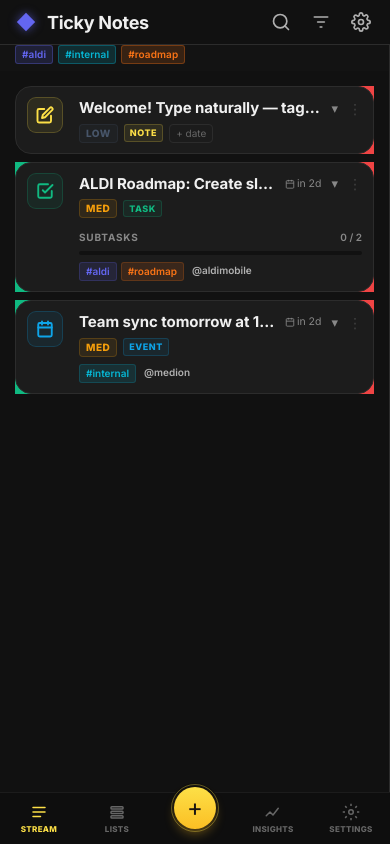
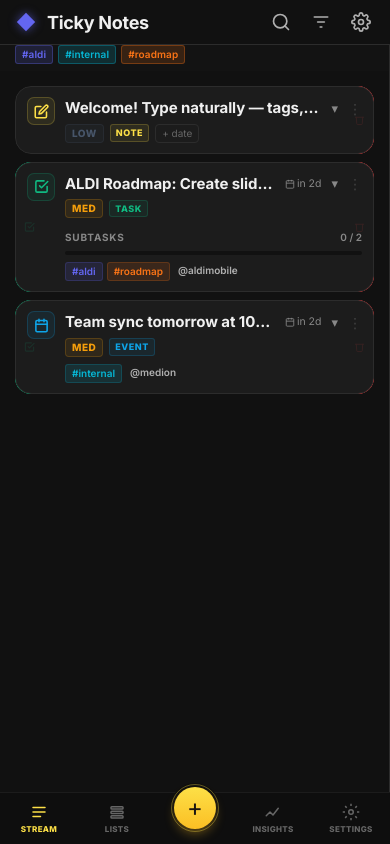
Before and after one commit to alistairbc/tikky, a React (Vite) app: page / in a window 390 px wide. Built offline with nearby package versions, Linux system fonts and the light colour scheme.

Commit message:
v1.10.0: fix swipe bleed, card opacity, bg on all tabs, filter/search scope, pin lists, smaller type icons

```diff
--- a/src/components/StreamCard.tsx
+++ b/src/components/StreamCard.tsx
@@ -285,19 +285,25 @@ export function StreamCard({
         </div>
       )}
 
-      <div style={{ flex:1, borderRadius:16, minWidth:0 }}>
+      <div style={{ flex:1, borderRadius:16, minWidth:0, position:"relative", overflow:"hidden" }}>
         {/* Mobile swipe-action reveals */}
-        {isMobile && (
-          <div style={{ position:"absolute", right:0, top:0, bottom:0, width:76,
-                        background:"#ef4444", display:"flex", alignItems:"center", justifyContent:"center" }}>
-            <span style={{ fontSize:22, color:"#fff" }}>🗑</span>
-          </div>
-        )}
+        {/* Swipe-right action: complete / restore */}
         {isMobile && (entry.type === "task" || entry.type === "event") && (
           <div style={{ position:"absolute", left:0, top:0, bottom:0, width:76,
                         background: entry.done ? "#6366f1" : "#10b981",
                         display:"flex", alignItems:"center", justifyContent:"center" }}>
-            <span style={{ fontSize:22, color:"#fff" }}>{entry.done ? "↩" : "✓"}</span>
+            {entry.done ? (
+              <svg width="24" height="24" viewBox="0 0 24 24" fill="none" stroke="#fff" strokeWidth="2.5" strokeLinecap="round" strokeLinejoin="round"><polyline points="1 4 1 10 7 10"/><path d="M3.51 15a9 9 0 1 0 .49-3.17"/></svg>
+            ) : (
+              <svg width="24" height="24" viewBox="0 0 24 24" fill="none" stroke="#fff" strokeWidth="2.5" strokeLinecap="round" strokeLinejoin="round"><path d="M9 11l3 3L22 4"/><path d="M21 12v7a2 2 0 01-2 2H5a2 2 0 01-2-2V5a2 2 0 012-2h11"/></svg>
+            )}
+          </div>
+        )}
+        {/* Swipe-left action: delete */}
+        {isMobile && (
+          <div style={{ position:"absolute", right:0, top:0, bottom:0, width:76,
+                        background:"#ef4444", display:"flex", alignItems:"center", justifyContent:"center" }}>
+            <svg width="22" height="22" viewBox="0 0 24 24" fill="none" stroke="#fff" strokeWidth="2" strokeLinecap="round" strokeLinejoin="round"><polyline points="3,6 5,6 21,6"/><path d="M19,6l-1,14a2,2,0,0,1-2,2H8a2,2,0,0,1-2-2L5,6"/><path d="M10,11v6M14,11v6"/><path d="M9,6V4a1,1,0,0,1,1-1h4a1,1,0,0,1,1,1v2"/></svg>
           </div>
         )}
 
@@ -362,7 +368,7 @@ export function StreamCard({
             else if (dx >  72) onToggleDone();
           }}
           style={{
-            background: overdueEntry ? "#ef444408" : entry.pinned ? `${C.accent}08` : C.surface,
+            background: C.surface,
             borderRadius: 16,                                         /* --r-9: hero card */
             padding: isMobile ? "10px 11px" : compact ? "6px 10px" : "12px",
             border: entry.isNew
@@ -401,23 +407,37 @@ export function StreamCard({
             }} />
           )}
 
-          <div style={{ display:"flex", gap: isMobile ? 16 : 10 }}>
+          {/* Ghost swipe hint icons — subtle always-visible indicators of swipe actions */}
+          {isMobile && !isExpanded && (
+            <>
+              {(entry.type === "task" || entry.type === "event") && (
+                <div style={{ position:"absolute", left:8, top:"50%", transform:"translateY(-50%)", opacity:0.12, pointerEvents:"none" }}>
+                  <svg width="11" height="11" viewBox="0 0 24 24" fill="none" stroke={entry.done ? "#6366f1" : "#10b981"} strokeWidth="2.5" strokeLinecap="round" strokeLinejoin="round"><path d="M9 11l3 3L22 4"/><path d="M21 12v7a2 2 0 01-2 2H5a2 2 0 01-2-2V5a2 2 0 012-2h11"/></svg>
+                </div>
+              )}
+              <div style={{ position:"absolute", right:8, top:"50%", transform:"translateY(-50%)", opacity:0.12, pointerEvents:"none" }}>
+                <svg width="11" height="11" viewBox="0 0 24 24" fill="none" stroke="#ef4444" strokeWidth="2" strokeLinecap="round" strokeLinejoin="round"><polyline points="3,6 5,6 21,6"/><path d="M19,6l-1,14a2,2,0,0,1-2,2H8a2,2,0,0,1-2-2L5,6"/></svg>
+              </div>
+            </>
+          )}
+
+          <div style={{ display:"flex", gap: isMobile ? 10 : 10 }}>
             {/* Mobile: type icon */}
             {isMobile && (
-              <div style={{ width:36, height:36, borderRadius:9,
+              <div style={{ width:28, height:28, borderRadius:7,
                             background:`${meta.color}15`, border:`1px solid ${meta.color}33`,
                             display:"flex", alignItems:"center", justifyContent:"center",
-                            fontSize:18, flexShrink:0 }}>
+                            flexShrink:0 }}>
                 {entry.emoji ? (
                   <span style={{ fontSize:20, lineHeight:1 }}>{entry.emoji}</span>
                 ) : entry.type === "task" ? (
-                  <svg width="18" height="18" viewBox="0 0 24 24" fill="none" stroke={meta.color} strokeWidth="2.5" strokeLinecap="round" strokeLinejoin="round"><path d="M9 11l3 3L22 4"/><path d="M21 12v7a2 2 0 01-2 2H5a2 2 0 01-2-2V5a2 2 0 012-2h11"/></svg>
+                  <svg width="15" height="15" viewBox="0 0 24 24" fill="none" stroke={meta.color} strokeWidth="2.5" strokeLinecap="round" strokeLinejoin="round"><path d="M9 11l3 3L22 4"/><path d="M21 12v7a2 2 0 01-2 2H5a2 2 0 01-2-2V5a2 2 0 012-2h11"/></svg>
                 ) : entry.type === "event" ? (
-                  <svg width="18" height="18" viewBox="0 0 24 24" fill="none" stroke={meta.color} strokeWidth="2.5" strokeLinecap="round" strokeLinejoin="round"><rect x="3" y="4" width="18" height="18" rx="2"/><path d="M16 2v4M8 2v4M3 10h18"/></svg>
+                  <svg width="15" height="15" viewBox="0 0 24 24" fill="none" stroke={meta.color} strokeWidth="2.5" strokeLinecap="round" strokeLinejoin="round"><rect x="3" y="4" width="18" height="18" rx="2"/><path d="M16 2v4M8 2v4M3 10h18"/></svg>
                 ) : entry.type === "note" ? (
-                  <svg width="18" height="18" viewBox="0 0 24 24" fill="none" stroke={meta.color} strokeWidth="2.5" strokeLinecap="round" strokeLinejoin="round"><path d="M11 4H4a2 2 0 00-2 2v14a2 2 0 002 2h14a2 2 0 002-2v-7"/><path d="M18.5 2.5a2.121 2.121 0 013 3L12 15l-4 1 1-4 9.5-9.5z"/></svg>
+                  <svg width="15" height="15" viewBox="0 0 24 24" fill="none" stroke={meta.color} strokeWidth="2.5" strokeLinecap="round" strokeLinejoin="round"><path d="M11 4H4a2 2 0 00-2 2v14a2 2 0 002 2h14a2 2 0 002-2v-7"/><path d="M18.5 2.5a2.121 2.121 0 013 3L12 15l-4 1 1-4 9.5-9.5z"/></svg>
                 ) : (
-                  <svg width="18" height="18" viewBox="0 0 24 24" fill="none" stroke={meta.color} strokeWidth="2.5" strokeLinecap="round" strokeLinejoin="round"><circle cx="12" cy="12" r="10"/><path d="M12 8v4M12 16h.01"/></svg>
+                  <svg width="15" height="15" viewBox="0 0 24 24" fill="none" stroke={meta.color} strokeWidth="2.5" strokeLinecap="round" strokeLinejoin="round"><circle cx="12" cy="12" r="10"/><path d="M12 8v4M12 16h.01"/></svg>
                 )}
               </div>
             )}
```
Also changed, not shown: src/App.tsx (+18 -9 lines).
